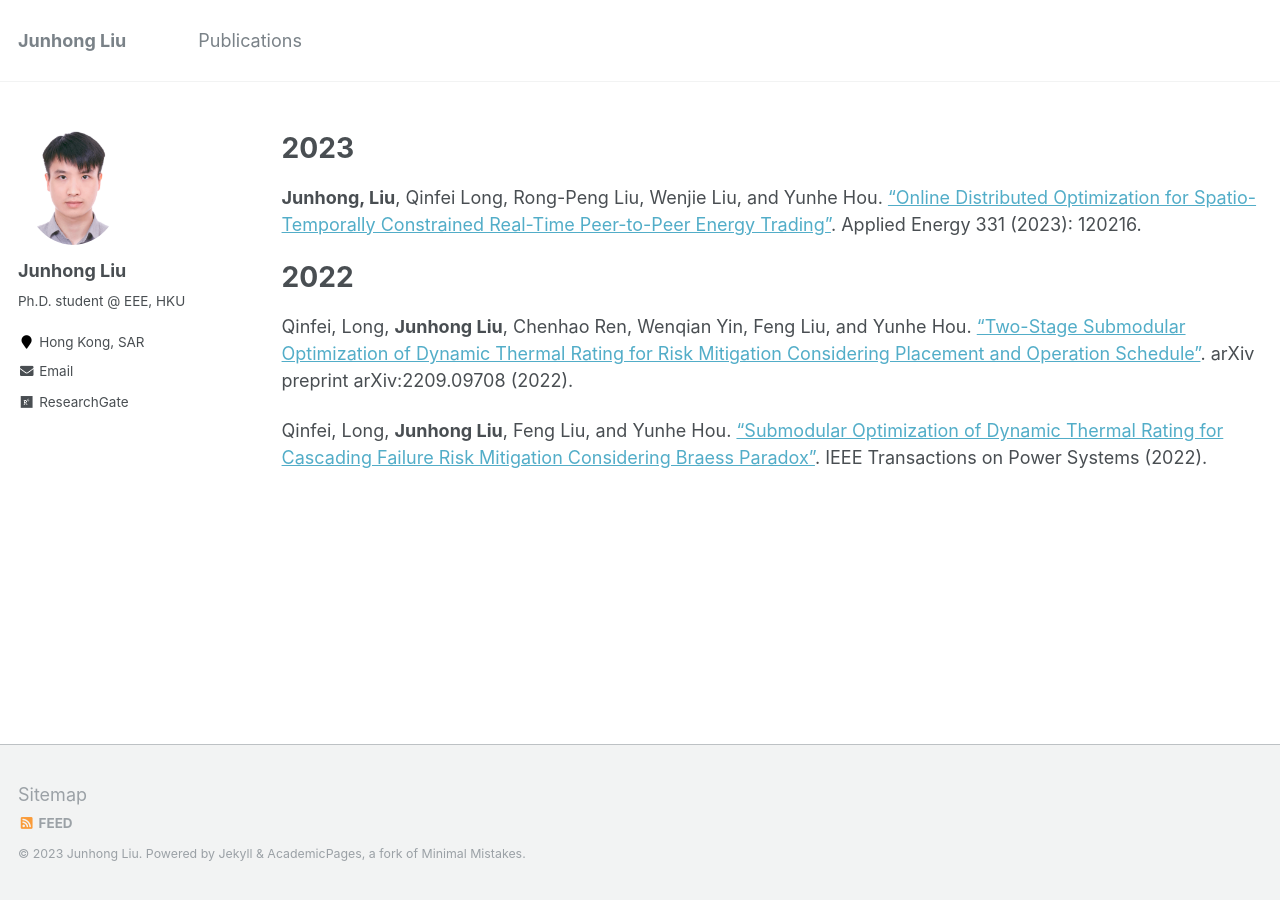
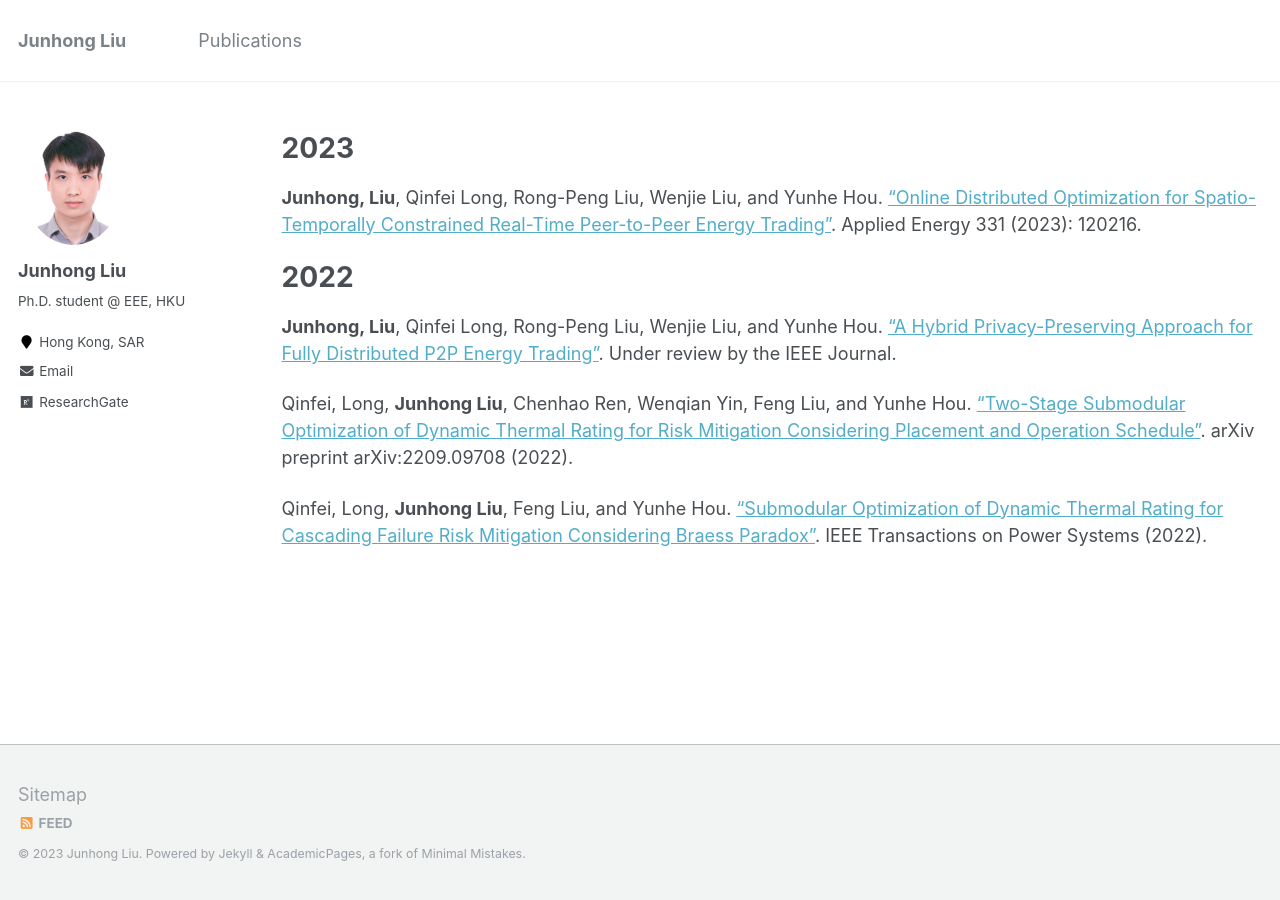
Before and after one commit to johnny-eee/online, a Jekyll site: the page built from _pages/cv.md, in a window 1280 px wide. Built offline with Jekyll 4.4.1, drawn with Linux system fonts in a browser that asks for light colours.

Commit message:
Update cv.md

```diff
--- a/_pages/cv.md
+++ b/_pages/cv.md
@@ -14,6 +14,7 @@ redirect_from:
 
 2022
 ======
+**Junhong, Liu**, Qinfei Long, Rong-Peng Liu, Wenjie Liu, and Yunhe Hou. ["A Hybrid Privacy-Preserving Approach for Fully Distributed P2P Energy Trading"]( ). Under review by the IEEE Journal.
 
 Qinfei, Long, **Junhong Liu**, Chenhao Ren, Wenqian Yin, Feng Liu, and Yunhe Hou. ["Two-Stage Submodular Optimization of Dynamic Thermal Rating for Risk Mitigation Considering Placement and Operation Schedule"](https://arxiv.org/pdf/2209.09708.pdf). arXiv preprint arXiv:2209.09708 (2022).
 
```
